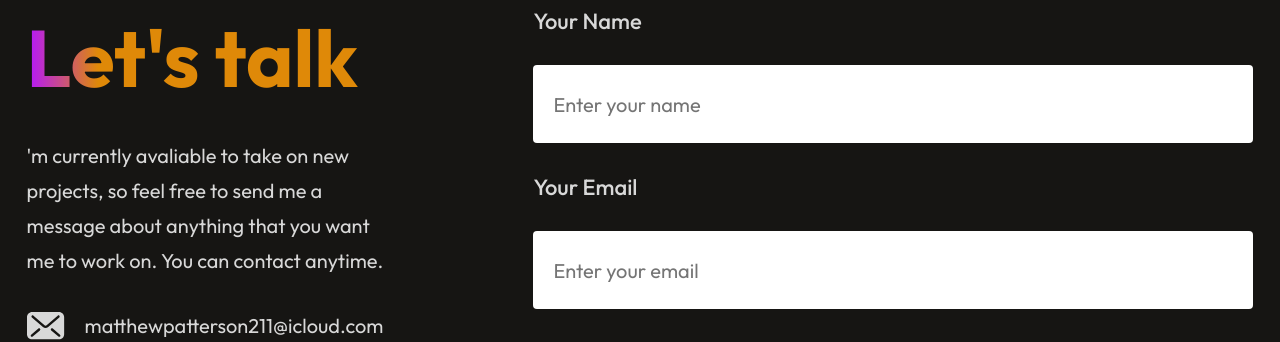
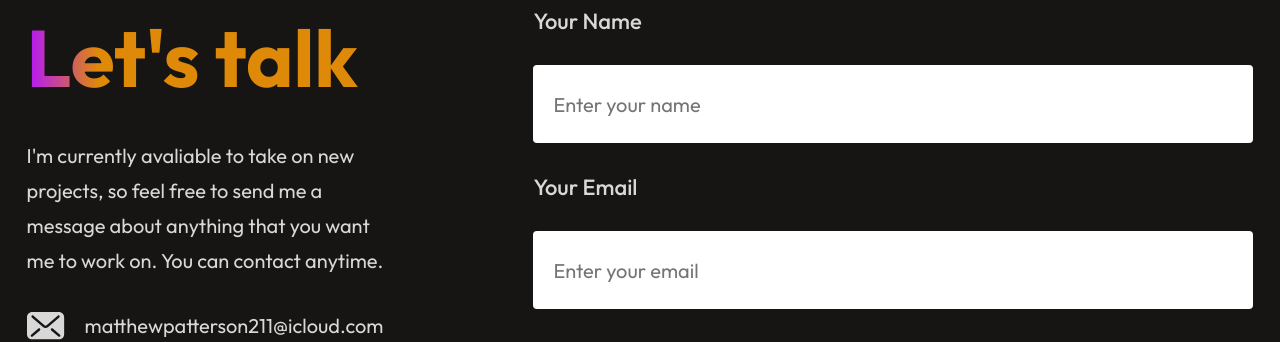
Before and after one commit to matthewpatterson211/portfolio, a React (Vite) app: page / in a window 1280 px wide. Shown: the part 5280-5622 px from the top of the page. Built offline with nearby package versions, Linux system fonts and the light colour scheme.

Commit message:
fixed typo in Contact component

```diff
--- a/src/Components/Contact/Contact.jsx
+++ b/src/Components/Contact/Contact.jsx
@@ -38,7 +38,7 @@ const Contact = () => {
         <div className="contact-section">
             <div className="contact-left">
                 <h1>Let's talk</h1>
-                <p>'m currently avaliable to take on new projects, so feel free to send me a message about anything that you want me to work on. You can contact anytime.</p>
+                <p>I'm currently avaliable to take on new projects, so feel free to send me a message about anything that you want me to work on. You can contact anytime.</p>
                 <div className="contact-details">
                     <div className="contact-detail">
                         <img src={mail_icon} alt="" />
```
Also changed, not shown: src/assets/project_1.svg (deleted).
